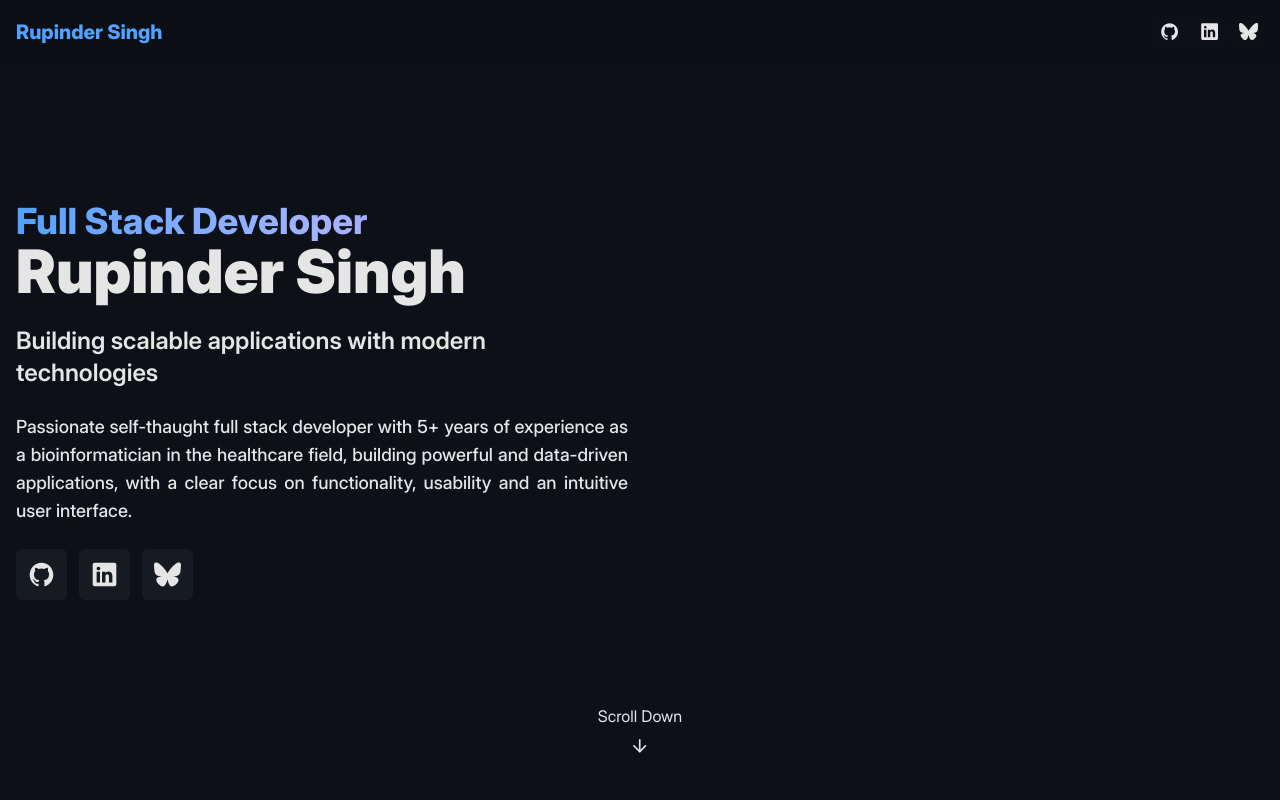
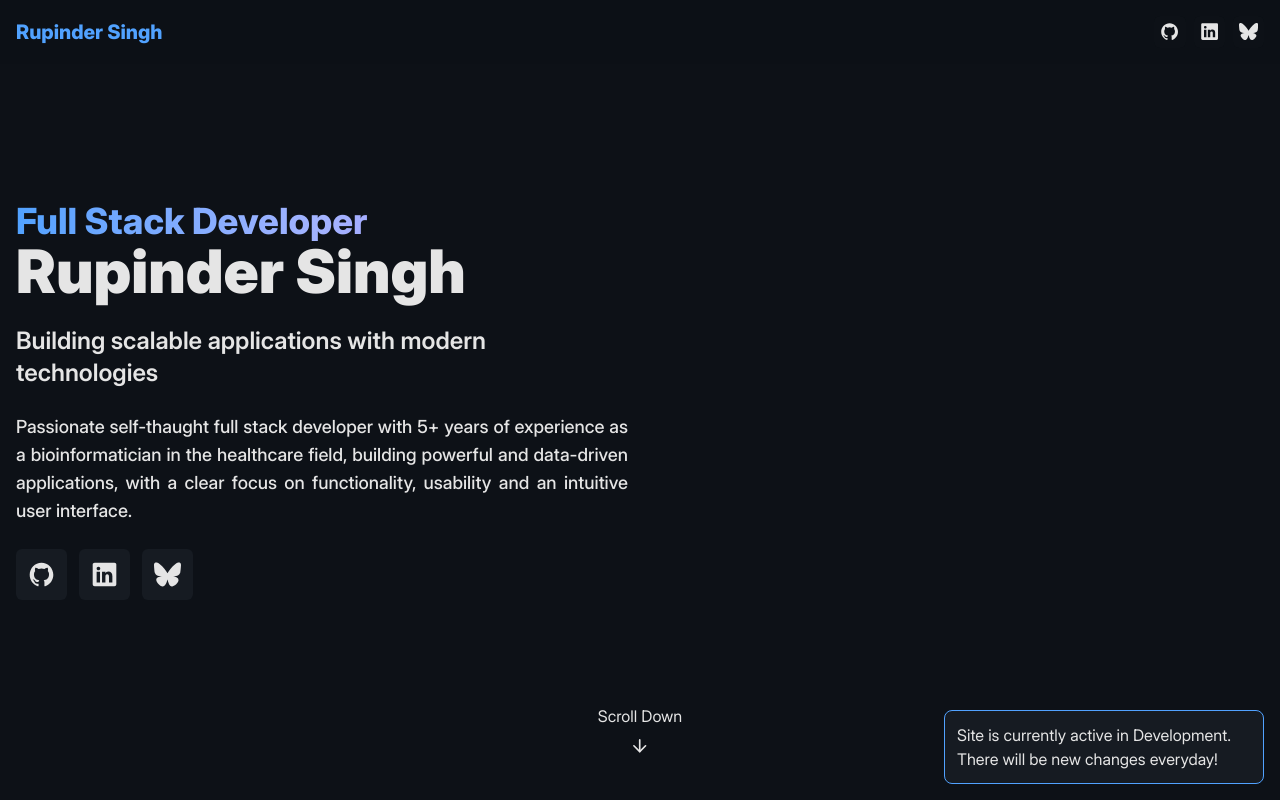
Before and after one commit to Pellia/my-website, a React (Vite) app: page / in a window 1280 px wide. Shown: the top 800 px of the page. Built offline with nearby package versions, Linux system fonts and the light colour scheme.

Commit message:
feat: added reminder component

```diff
--- /dev/null
+++ b/src/components/Reminder.tsx
@@ -0,0 +1,12 @@
+// import { IoIosInformationCircleOutline } from "react-icons/io";
+
+const Reminder = () => {
+    return (
+        <div className="bg-background-secondary border-primary fixed right-0 bottom-0 m-4 flex w-1/2 items-center justify-center gap-4 rounded-lg border-1 p-3 lg:w-1/4">
+            {/* <IoIosInformationCircleOutline size={"5em"} className="w-[25%]" /> */}
+            <p>Site is currently active in Development. There will be new changes everyday!</p>
+        </div>
+    );
+};
+
+export default Reminder;
--- a/src/pages/Home/Home.tsx
+++ b/src/pages/Home/Home.tsx
@@ -1,3 +1,4 @@
+import Reminder from "../../components/Reminder";
 import Hero from "./Hero/Hero";
 import TechStack from "./TechStack/TechStack";
 // import AboutMe from "./AboutMe";
@@ -10,6 +11,7 @@ const Home = () => {
             <TechStack />
             {/* <AboutMe /> */}
             {/* <Projects /> */}
+            <Reminder />
         </main>
     );
 };
```
